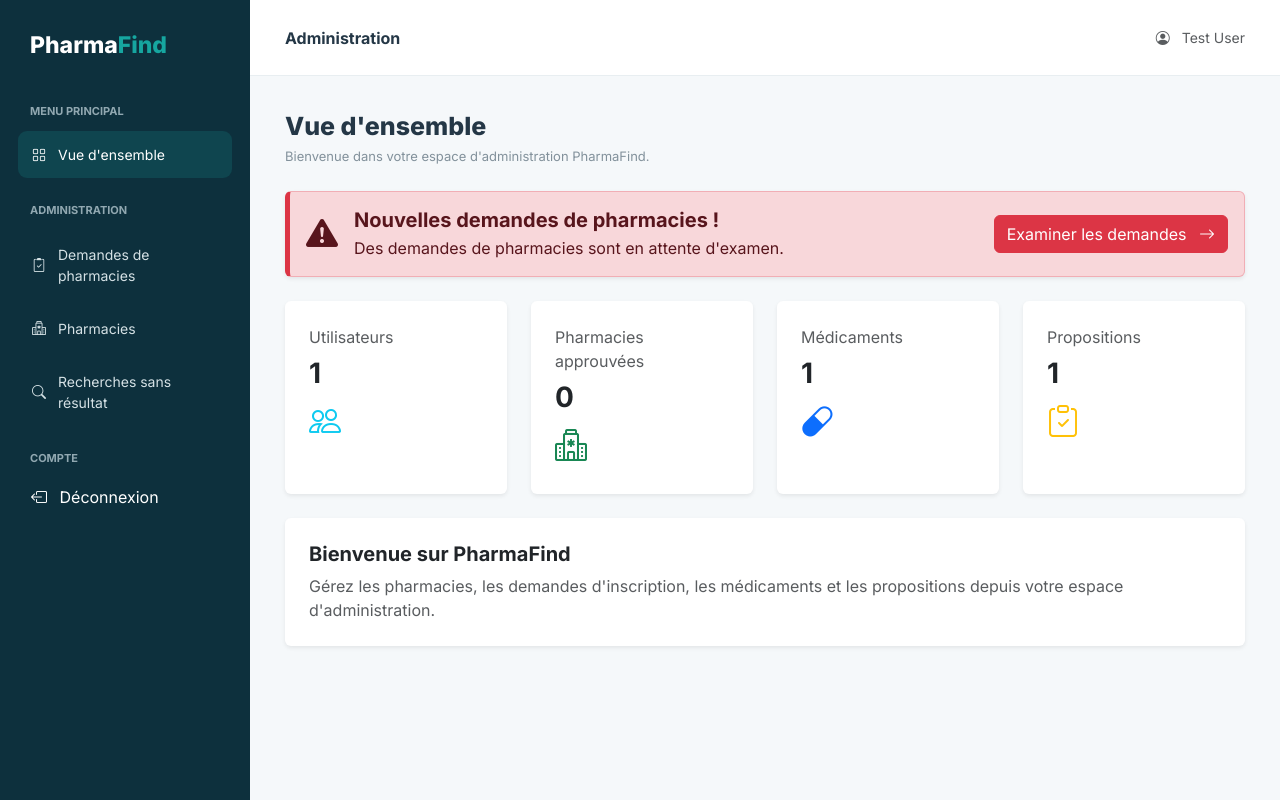
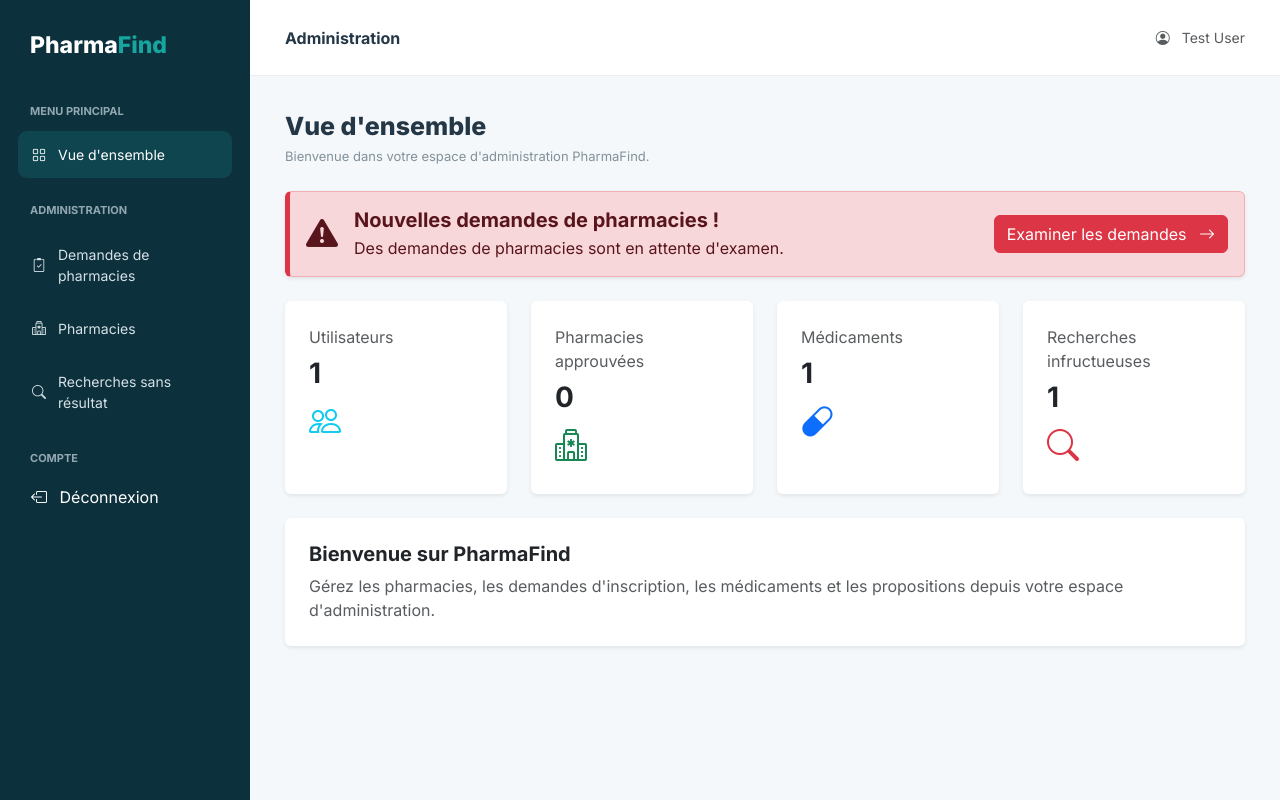
Before and after one commit to eya-bensmida/pharmafind1, a Laravel app: page /admin in a window 1280 px wide. Run offline with Laravel 12, Linux system fonts and the light colour scheme; a user stored in the database is signed in; data comes from the database, SQL or seed files in the repository; tables that the repository leaves empty hold one stand-in row (values such as "Sample post"); parts of the project's set-up code (start-up, migrations or seed data) failed here and were passed over.

Commit message:
Update admin dashboard failed searches count

```diff
--- a/resources/views/admin/dashboard.blade.php
+++ b/resources/views/admin/dashboard.blade.php
@@ -72,13 +72,13 @@
         </div>
     </div>
 
-    <div class="col-xl-3 col-md-6">
-        <div class="card border-0 shadow-sm p-4 h-100">
-            <p class="text-muted mb-2">Propositions</p>
-            <h3 class="fw-bold">{{ $proposalsCount }}</h3>
-            <i class="bi bi-clipboard-check fs-2 text-warning"></i>
-        </div>
+   <div class="col-xl-3 col-md-6">
+    <div class="card border-0 shadow-sm p-4 h-100">
+        <p class="text-muted mb-2">Recherches infructueuses</p>
+        <h3 class="fw-bold">{{ $failedSearchesCount }}</h3>
+        <i class="bi bi-search fs-2 text-danger"></i>
     </div>
+</div>
 
 </div>
 
```
